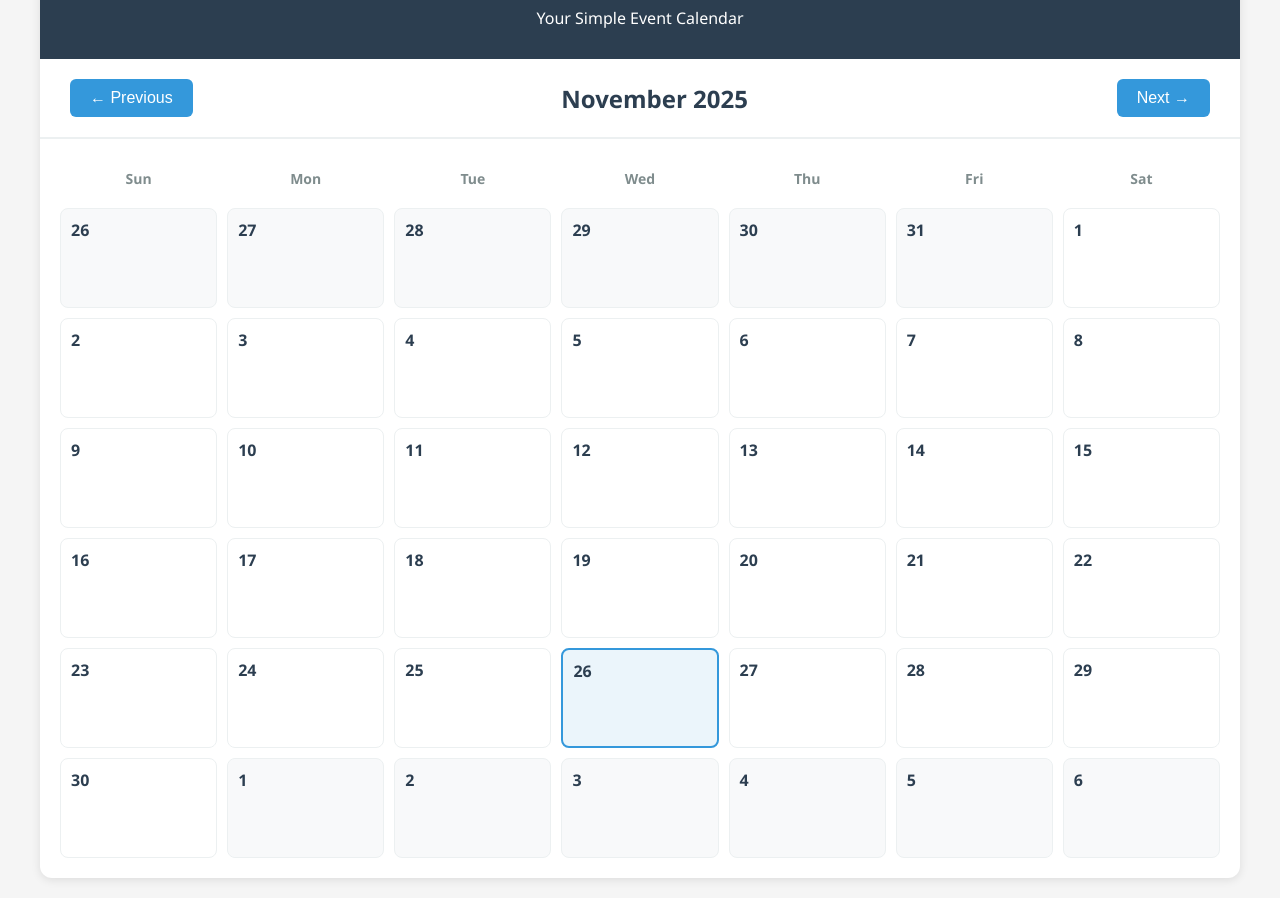
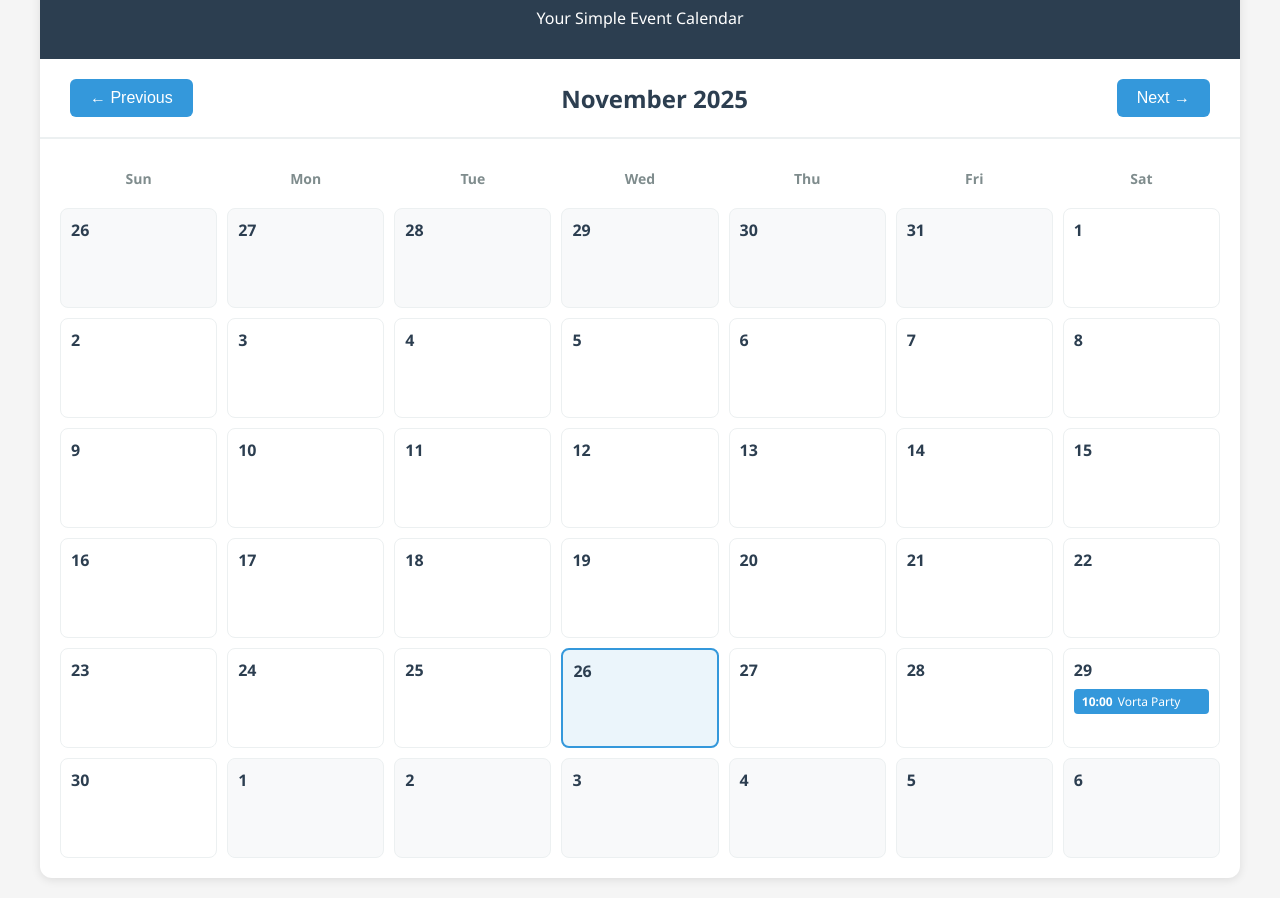
Before and after one commit to tahmidhasanoni/Khapa-Calendar, a plain HTML site: page index.html in a window 1280 px wide. Shown: the part 108-1006 px from the top of the page. Drawn offline with Linux system fonts and the light colour scheme.

Commit message:
index.html

```diff
--- a/index.html
+++ b/index.html
@@ -206,6 +206,12 @@
                 title: 'New Year Brunch',
                 completed: false
             },
+            {
+                date: '2025-11-29',      // Date in YYYY-MM-DD format
+                time: '10:00',           // Time in HH:MM format (24-hour)
+                title: 'Vorta Party',     // Your event title
+                completed: false         // Start as incomplete
+            },
 
             // Add more events below this line:
             // {
```
